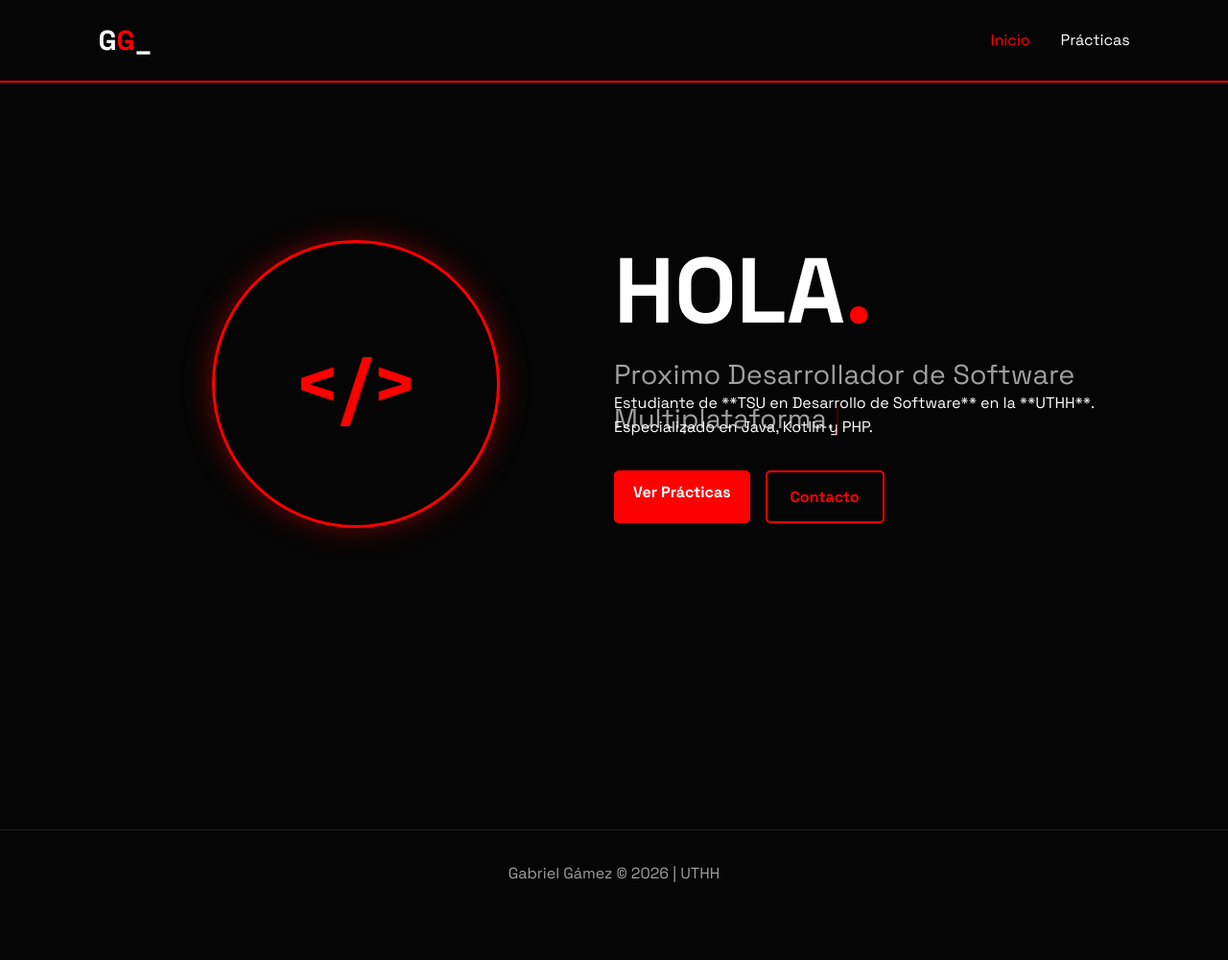
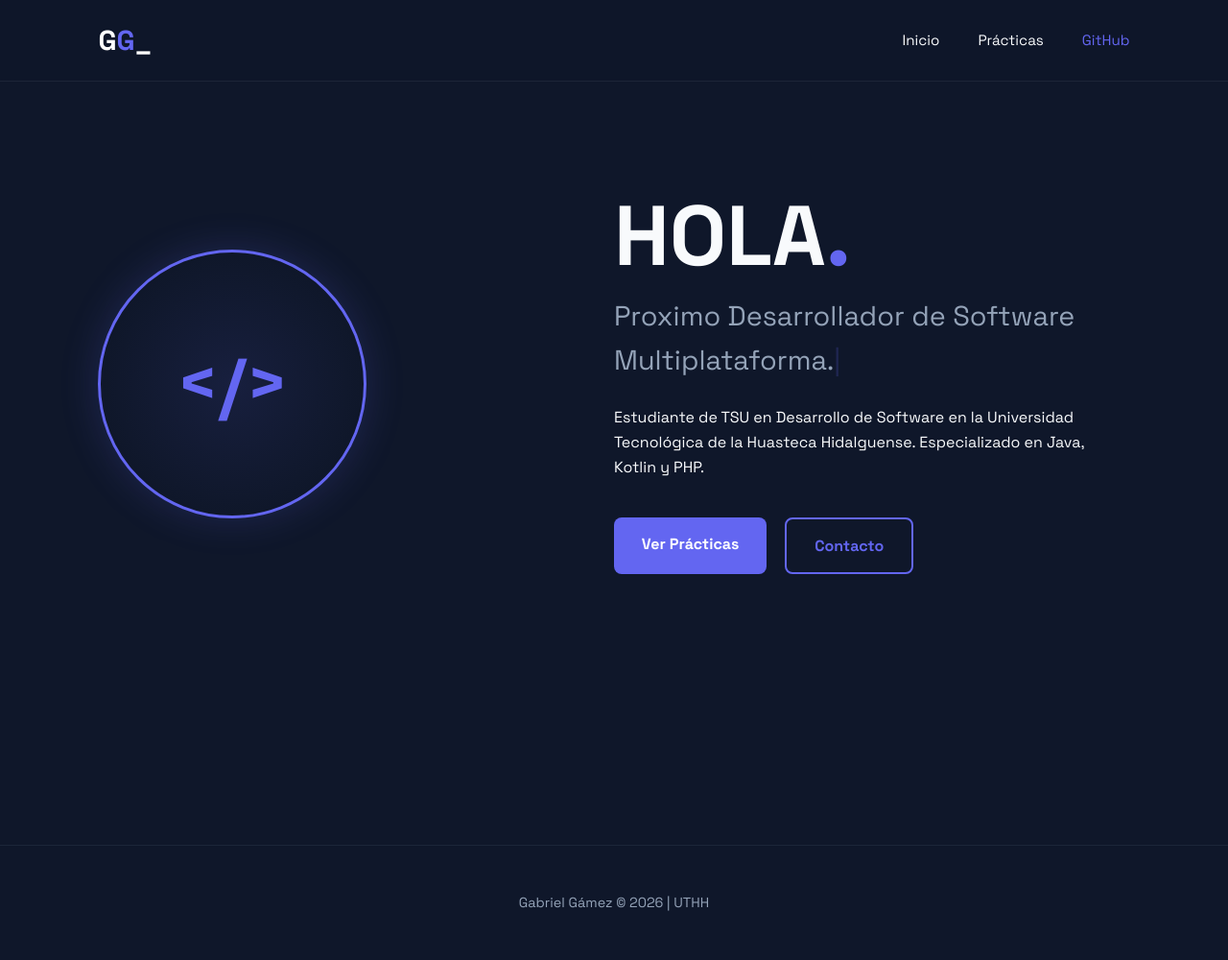
Before and after one commit to GabriielGamez/Aplicaciones-web-orientadas-a-servicios, a PHP site: page / in a window 1280 px wide. Shown: the whole page at 96% size. Before the commit the page ends 919 px from the top, so only its background shows below. Run offline with PHP 8.4, Linux system fonts and the light colour scheme.

Commit message:
update:files
Actualización, cambio de diseño, conversión de html estatico a dinamico

```diff
--- a/index.html
+++ b/index.html
@@ -1,30 +1,35 @@
 <!DOCTYPE html>
 <html lang="es">
+
 <head>
     <meta charset="UTF-8">
     <title>Gabriel Gámez | Inicio</title>
     <link rel="stylesheet" href="styles.css?v=1.2">
     <link href="https://fonts.googleapis.com/css2?family=Space+Grotesk:wght@400;700&display=swap" rel="stylesheet">
 </head>
+
 <body>
     <nav class="navbar">
         <div class="logo"><a href="index.html">G<span>G</span>_</a></div>
         <ul class="nav-links">
-            <li><a href="index.html" class="active">Inicio</a></li>
+            <li><a href="index.html">Inicio</a></li>
             <li><a href="Practicas/index.html">Prácticas</a></li>
+            <li><a href="github.html" class="active">GitHub</a></li>
         </ul>
     </nav>
 
     <main class="hero-split">
         <div class="hero-visual">
-            <div class="avatar-container"><div class="code-symbol">&lt;/&gt;</div></div>
+            <div class="avatar-container">
+                <div class="code-symbol">&lt;/&gt;</div>
+            </div>
         </div>
         <div class="hero-content">
             <h1>HOLA<span class="dot">.</span></h1>
             <div class="typing-container">
                 <span class="typing-text"></span><span class="cursor">|</span>
             </div>
-            <p>Estudiante de **TSU en Desarrollo de Software** en la **UTHH**. Especializado en Java, Kotlin y PHP.</p>
+            <p>Estudiante de TSU en Desarrollo de Software en la Universidad Tecnológica de la Huasteca Hidalguense. Especializado en Java, Kotlin y PHP.</p>
             <div class="cta-buttons">
                 <a href="Practicas/index.html" class="btn btn-primary">Ver Prácticas</a>
                 <a href="#contacto" class="btn btn-outline">Contacto</a>
@@ -37,5 +42,7 @@
     </footer>
 
     <script src="main.js"></script>
+    <script src="app.js"></script>
 </body>
+
 </html>
--- a/styles.css
+++ b/styles.css
@@ -1,49 +1,66 @@
+/* =========================================
+   VARIABLES ACCESIBLES (SLATE & INDIGO)
+   ========================================= */
 :root {
-    --primary-red: #FF0000;    /* Rojo Vivo */
-    --deep-black: #050505;     /* Negro casi total */
-    --card-bg: #121212;        /* Negro para tarjetas */
-    --text-white: #FFFFFF;
-    --text-gray: #A0A0A0;
-    --font-main: 'Space Grotesk', sans-serif;
+    --fondo-oscuro: #0F172A;      /* Azul pizarra profundo */
+    --fondo-secundario: #0B1120;  /* Para sidebars y áreas oscuras */
+    --tarjeta-bg: #1E293B;        /* Color de las cards */
+    --acento-indigo: #6366F1;     /* Color principal de acción */
+    --acento-hover: #818CF8;      /* Color al pasar el mouse */
+    --texto-blanco: #F8FAFC;      /* Blanco suave para lectura */
+    --texto-gris: #94A3B8;        /* Gris para descripciones */
+    --borde-suave: rgba(148, 163, 184, 0.1);
+    --fuente-principal: 'Space Grotesk', sans-serif;
 }
 
-* { margin: 0; padding: 0; box-sizing: border-box; }
+/* --- RESET GLOBAL --- */
+* {
+    margin: 0;
+    padding: 0;
+    box-sizing: border-box;
+}
 
 body {
-    background-color: var(--deep-black);
-    color: var(--text-white);
-    font-family: var(--font-main);
+    background-color: var(--fondo-oscuro);
+    color: var(--texto-blanco);
+    font-family: var(--fuente-principal);
     line-height: 1.6;
+    overflow-x: hidden;
 }
 
-/* --- NAVBAR (Fija y Sólida) --- */
+/* =========================================
+   NAVEGACIÓN (SÓLIDA Y MODERNA)
+   ========================================= */
 .navbar {
     display: flex;
     justify-content: space-between;
     align-items: center;
     padding: 1.2rem 8%;
-    background-color: var(--deep-black); /* Fondo sólido */
-    border-bottom: 2px solid var(--primary-red);
+    background-color: rgba(15, 23, 42, 0.9);
+    backdrop-filter: blur(12px); /* Efecto cristalino */
+    border-bottom: 1px solid var(--borde-suave);
     position: fixed;
     top: 0;
     width: 100%;
-    z-index: 2000; /* Siempre por encima de todo */
+    z-index: 3000;
 }
 
 .logo a { font-size: 1.8rem; font-weight: 700; color: white; text-decoration: none; }
-.logo span { color: var(--primary-red); }
+.logo span { color: var(--acento-indigo); }
 
-.nav-links { list-style: none; display: flex; gap: 2rem; }
-.nav-links a { text-decoration: none; color: white; transition: 0.3s; font-size: 1rem; }
-.nav-links a:hover, .nav-links a.active { color: var(--primary-red); }
+.nav-links { list-style: none; display: flex; gap: 2.5rem; }
+.nav-links a { text-decoration: none; color: var(--texto-blanco); transition: 0.3s; font-size: 0.95rem; }
+.nav-links a:hover, .nav-links a.active { color: var(--acento-indigo); }
 
-/* --- CONTENEDOR PRINCIPAL (Para evitar que el header tape el texto) --- */
+/* --- CONTENEDOR GENERAL --- */
 main {
-    padding-top: 100px; /* Empuja todo el contenido hacia abajo */
+    padding-top: 100px;
     min-height: 100vh;
 }
 
-/* --- HERO SECTION (Landing Page) --- */
+/* =========================================
+   SECCIÓN HERO (INICIO)
+   ========================================= */
 .hero-split {
     display: grid;
     grid-template-columns: 1fr 1fr;
@@ -52,143 +69,200 @@ main {
     height: calc(100vh - 100px);
 }
 
-.hero-visual { display: flex; justify-content: center; }
-
 .avatar-container {
-    width: 300px;
-    height: 300px;
+    width: 280px;
+    height: 280px;
     border-radius: 50%;
-    border: 3px solid var(--primary-red);
+    border: 3px solid var(--acento-indigo);
     display: flex;
     justify-content: center;
     align-items: center;
-    box-shadow: 0 0 30px rgba(255, 0, 0, 0.4);
+    background: radial-gradient(circle, rgba(99, 102, 241, 0.1) 0%, transparent 70%);
+    box-shadow: 0 0 40px rgba(99, 102, 241, 0.2);
 }
 
-.code-symbol { font-size: 5rem; color: var(--primary-red); font-weight: bold; }
+.code-symbol { font-size: 4.5rem; color: var(--acento-indigo); font-weight: 700; }
 
-.hero-content h1 { font-size: 6rem; line-height: 1; margin-bottom: 1rem; }
-.dot { color: var(--primary-red); }
+.hero-content h1 { font-size: 5.5rem; line-height: 1; margin-bottom: 1rem; }
+.dot { color: var(--acento-indigo); }
 
-.typing-container { font-size: 1.8rem; height: 2.5rem; color: var(--text-gray); }
-.cursor { color: var(--primary-red); animation: blink 0.8s infinite; }
+.typing-container { font-size: 1.8rem; color: var(--texto-gris); margin-bottom: 1.5rem; }
+.cursor { color: var(--acento-indigo); animation: parpadeo 0.8s infinite; }
 
-@keyframes blink { 0% { opacity: 1; } 50% { opacity: 0; } }
+@keyframes parpadeo { 50% { opacity: 0; } }
 
-/* --- SECCIÓN DE PRÁCTICAS --- */
-.section-container { padding: 40px 8%; }
+/* =========================================
+   SECCIÓN DE PRÁCTICAS (CARDS)
+   ========================================= */
+.section-container { padding: 50px 8%; }
 
 .category-title {
-    font-size: 3rem;
-    margin-bottom: 2rem;
+    font-size: 2.8rem;
+    margin-bottom: 2.5rem;
     text-transform: uppercase;
 }
-.category-title span { color: var(--primary-red); }
+.category-title span { color: var(--acento-indigo); }
 
 .cards-grid {
     display: grid;
-    grid-template-columns: repeat(auto-fit, minmax(300px, 1fr));
+    grid-template-columns: repeat(auto-fit, minmax(310px, 1fr));
     gap: 2rem;
 }
 
 .practice-card {
-    background: var(--card-bg);
-    border-radius: 15px;
+    background: var(--tarjeta-bg);
+    border-radius: 12px;
     overflow: hidden;
-    border: 1px solid rgba(255, 255, 255, 0.1);
-    transition: 0.4s;
+    border: 1px solid var(--borde-suave);
+    transition: 0.4s cubic-bezier(0.175, 0.885, 0.32, 1.275);
     text-decoration: none;
     color: inherit;
     display: block;
 }
 
 .practice-card:hover {
-    transform: translateY(-10px);
-    border-color: var(--primary-red);
-    box-shadow: 0 10px 30px rgba(255, 0, 0, 0.3);
+    transform: translateY(-8px);
+    border-color: var(--acento-indigo);
+    box-shadow: 0 15px 30px rgba(0, 0, 0, 0.4);
 }
 
-.card-image { position: relative; height: 180px; overflow: hidden; background: #000; }
-.card-image img { width: 100%; height: 100%; object-fit: cover; transition: 0.5s; }
-.practice-card:hover .card-image img { transform: scale(1.1); }
+.card-image { position: relative; height: 190px; overflow: hidden; background: #000; }
+.card-image img { width: 100%; height: 100%; object-fit: cover; transition: 0.6s; opacity: 0.8; }
+.practice-card:hover .card-image img { transform: scale(1.1); opacity: 1; }
 
 .card-info { padding: 1.5rem; }
-.card-tag { color: var(--primary-red); font-weight: bold; font-size: 0.8rem; text-transform: uppercase; }
-.card-info h3 { margin: 0.5rem 0; font-size: 1.4rem; }
-.card-info p { color: var(--text-gray); font-size: 0.9rem; }
-
-/* --- BOTONES --- */
-.cta-buttons { display: flex; gap: 1rem; margin-top: 2rem; }
-.btn {
-    padding: 0.8rem 1.5rem;
-    text-decoration: none;
-    font-weight: bold;
-    border-radius: 5px;
-    transition: 0.3s;
-}
-.btn-primary { background: var(--primary-red); color: white; }
-.btn-outline { border: 2px solid var(--primary-red); color: var(--primary-red); }
-.btn:hover { opacity: 0.8; transform: scale(1.05); }
-
-/* --- FOOTER --- */
-.main-footer { text-align: center; padding: 2rem; border-top: 1px solid #222; margin-top: 4rem; color: var(--text-gray); }
-
-/* Responsive */
-@media (max-width: 900px) {
-    .hero-split { grid-template-columns: 1fr; text-align: center; height: auto; padding-top: 50px; }
-    .hero-content h1 { font-size: 4rem; }
-    .cta-buttons { justify-content: center; }
+.card-tag {
+    color: var(--acento-indigo);
+    background: rgba(99, 102, 241, 0.1);
+    padding: 3px 10px;
+    border-radius: 4px;
+    font-weight: 700;
+    font-size: 0.75rem;
+    text-transform: uppercase;
 }
 
 /* =========================================
    ZONA ADMIN (DASHBOARD)
    ========================================= */
-.diseno-admin { display: flex; min-height: 100vh; background-color: #050505; padding-top: 0 !important; }
+.diseno-admin { display: flex; min-height: 100vh; padding-top: 0 !important; }
 
 .barra-lateral {
     width: 260px;
-    background-color: #0a0a0a;
-    border-right: 1px solid rgba(255, 0, 0, 0.2);
+    background-color: var(--fondo-secundario);
+    border-right: 1px solid var(--borde-suave);
     display: flex;
     flex-direction: column;
     position: fixed;
     height: 100vh;
+    z-index: 2500;
 }
 
-.encabezado-lateral { padding: 30px; border-bottom: 1px solid #1a1a1a; }
-.etiqueta-admin { color: var(--primary-red); font-size: 0.7rem; letter-spacing: 2px; text-transform: uppercase; }
+.encabezado-lateral { padding: 30px; border-bottom: 1px solid var(--borde-suave); }
+.etiqueta-admin { color: var(--acento-indigo); font-size: 0.75rem; font-weight: 700; letter-spacing: 1px; }
 
-.navegacion-lateral { flex-grow: 1; padding: 20px 0; }
-.navegacion-lateral ul { list-style: none; }
+.navegacion-lateral ul { list-style: none; padding: 15px 0; }
 .navegacion-lateral a {
-    display: block; padding: 15px 30px; color: var(--text-gray); text-decoration: none; transition: 0.3s;
+    display: block; padding: 14px 25px; color: var(--texto-gris); text-decoration: none; transition: 0.3s;
 }
 .navegacion-lateral a.activo, .navegacion-lateral a:hover {
-    color: white; background: rgba(255, 0, 0, 0.1); border-left: 4px solid var(--primary-red);
+    color: var(--texto-blanco); background: rgba(99, 102, 241, 0.1); border-left: 4px solid var(--acento-indigo);
 }
 
 .contenido-principal { margin-left: 260px; flex-grow: 1; }
 
 .barra-superior {
-    height: 70px; background: #0a0a0a; display: flex;
+    height: 70px; background: var(--fondo-secundario); display: flex;
     justify-content: space-between; align-items: center; padding: 0 40px;
-    border-bottom: 1px solid #1a1a1a;
+    border-bottom: 1px solid var(--borde-suave);
 }
 
-.area-gestion { padding: 40px; }
+.tarjeta-dato { background: var(--tarjeta-bg); padding: 25px; border-radius: 12px; flex: 1; border: 1px solid var(--borde-suave); }
 
-.bloque-estadisticas { display: flex; gap: 20px; margin-bottom: 30px; }
-.tarjeta-dato { background: #111; padding: 20px; border-radius: 10px; flex: 1; border: 1px solid #222; }
-
-.tabla-admin { width: 100%; border-collapse: collapse; background: #0a0a0a; }
-.tabla-admin th { background: #111; color: var(--primary-red); padding: 15px; text-align: left; }
-.tabla-admin td { padding: 15px; border-bottom: 1px solid #1a1a1a; }
-
-.punto-estado { height: 10px; width: 10px; background: #00FF00; border-radius: 50%; display: inline-block; box-shadow: 0 0 10px #00FF00; }
+.tabla-admin { width: 100%; border-collapse: collapse; background: var(--fondo-secundario); border-radius: 10px; overflow: hidden; }
+.tabla-admin th { background: rgba(255, 255, 255, 0.03); color: var(--acento-indigo); padding: 18px; text-align: left; }
+.tabla-admin td { padding: 16px; border-bottom: 1px solid var(--borde-suave); }
 
 /* =========================================
-   BOTONES Y CARDS (PRÁCTICAS)
+   GITHUB API (PORTAFOLIO DINÁMICO)
    ========================================= */
-.btn-primary { background: var(--primary-red); color: white; padding: 10px 20px; text-decoration: none; border-radius: 5px; font-weight: bold; }
-.cards-grid { display: grid; grid-template-columns: repeat(auto-fit, minmax(300px, 1fr)); gap: 2rem; padding: 40px 8%; }
-.practice-card { background: var(--card-bg); border-radius: 15px; border: 1px solid rgba(255, 255, 255, 0.1); overflow: hidden; }
+.layout-github {
+    display: grid;
+    grid-template-columns: 1fr 320px;
+    gap: 3rem;
+    margin-top: 2rem;
+}
+
+.tarjeta-perfil-github {
+    display: flex;
+    align-items: center;
+    background: var(--tarjeta-bg);
+    padding: 35px;
+    border-radius: 16px;
+    border: 1px solid var(--borde-suave);
+    border-bottom: 4px solid var(--acento-indigo);
+}
+
+.avatar-grande {
+    width: 140px;
+    height: 140px;
+    border-radius: 50%;
+    border: 4px solid var(--acento-indigo);
+    margin-right: 35px;
+    box-shadow: 0 10px 20px rgba(0, 0, 0, 0.3);
+}
+
+.seguidores-grid {
+    display: flex;
+    flex-wrap: wrap;
+    gap: 12px;
+    background: var(--tarjeta-bg);
+    padding: 25px;
+    border-radius: 12px;
+    border: 1px solid var(--borde-suave);
+}
+
+.foto-seguidor {
+    width: 52px;
+    height: 52px;
+    border-radius: 50%;
+    border: 2px solid transparent;
+    transition: 0.3s;
+}
+
+.foto-seguidor:hover {
+    transform: scale(1.15) translateY(-4px);
+    border-color: var(--acento-indigo);
+    box-shadow: 0 5px 15px rgba(99, 102, 241, 0.4);
+}
+
+/* --- BOTONES --- */
+.cta-buttons { display: flex; gap: 1.2rem; margin-top: 2.5rem; }
+.btn {
+    padding: 0.9rem 1.8rem;
+    text-decoration: none;
+    font-weight: 700;
+    border-radius: 8px;
+    transition: 0.3s;
+    cursor: pointer;
+}
+.btn-primary { background: var(--acento-indigo); color: white; border: none; }
+.btn-primary:hover { background: var(--acento-hover); box-shadow: 0 0 20px rgba(99, 102, 241, 0.4); }
+
+.btn-outline { border: 2px solid var(--acento-indigo); color: var(--acento-indigo); }
+.btn-outline:hover { background: var(--acento-indigo); color: white; }
+
+/* --- FOOTER --- */
+.main-footer { text-align: center; padding: 3rem; border-top: 1px solid var(--borde-suave); margin-top: 5rem; color: var(--texto-gris); font-size: 0.9rem; }
+
+/* RESPONSIVE */
+@media (max-width: 900px) {
+    .hero-split { grid-template-columns: 1fr; text-align: center; height: auto; padding-top: 60px; }
+    .hero-visual { margin-bottom: 3rem; }
+    .hero-content h1 { font-size: 3.5rem; }
+    .cta-buttons { justify-content: center; }
+    .layout-github { grid-template-columns: 1fr; }
+    .tarjeta-perfil-github { flex-direction: column; text-align: center; }
+    .avatar-grande { margin-right: 0; margin-bottom: 20px; }
+    .contenido-principal { margin-left: 0; }
+    .barra-lateral { display: none; } /* En móvil se ocultaría la sidebar fija */
+}
```
Also changed, not shown: Practicas/index.html (+5 -3 lines), github.html (added, +49 -0 lines), github.js (added, +68 -0 lines).
